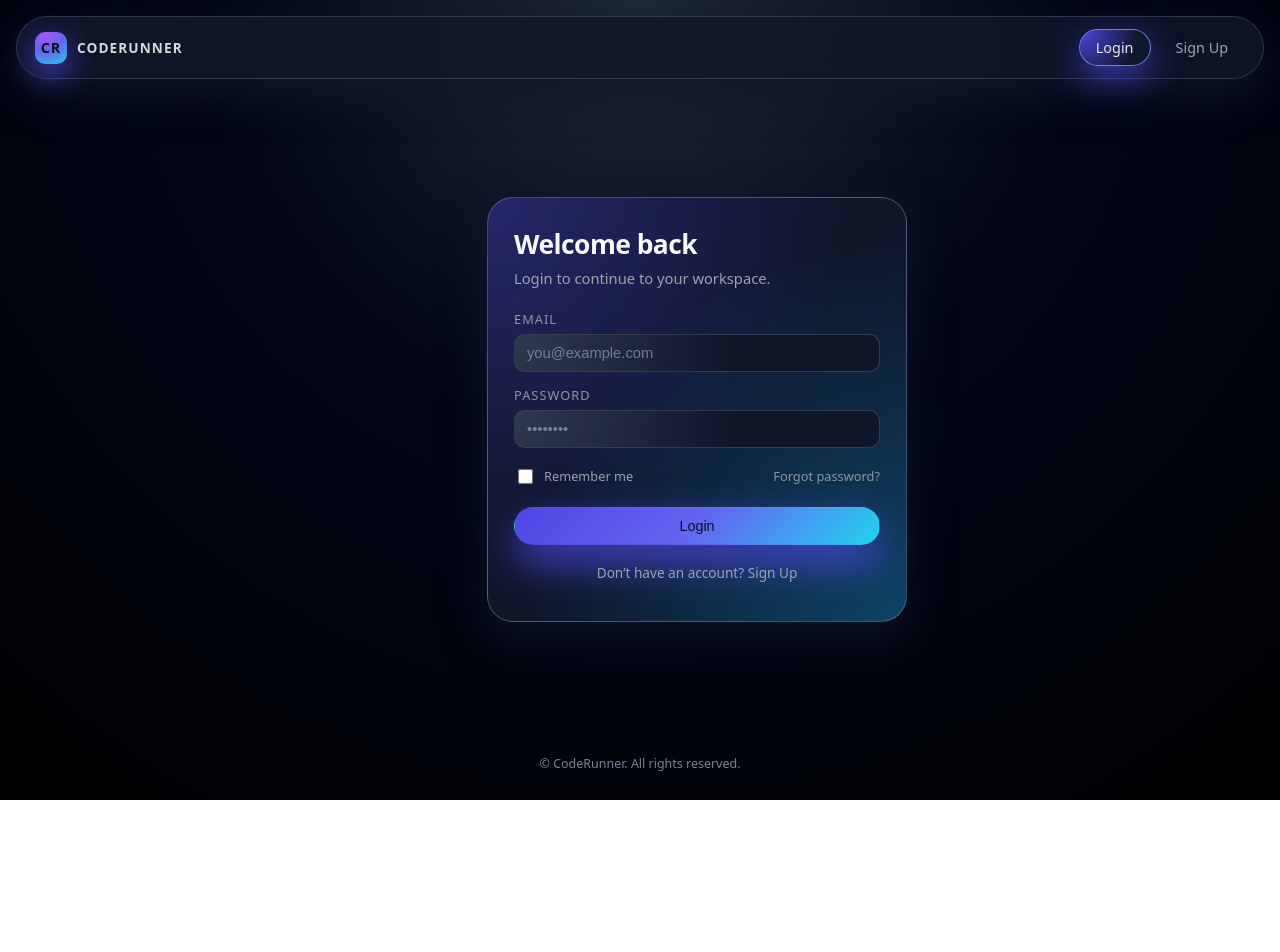
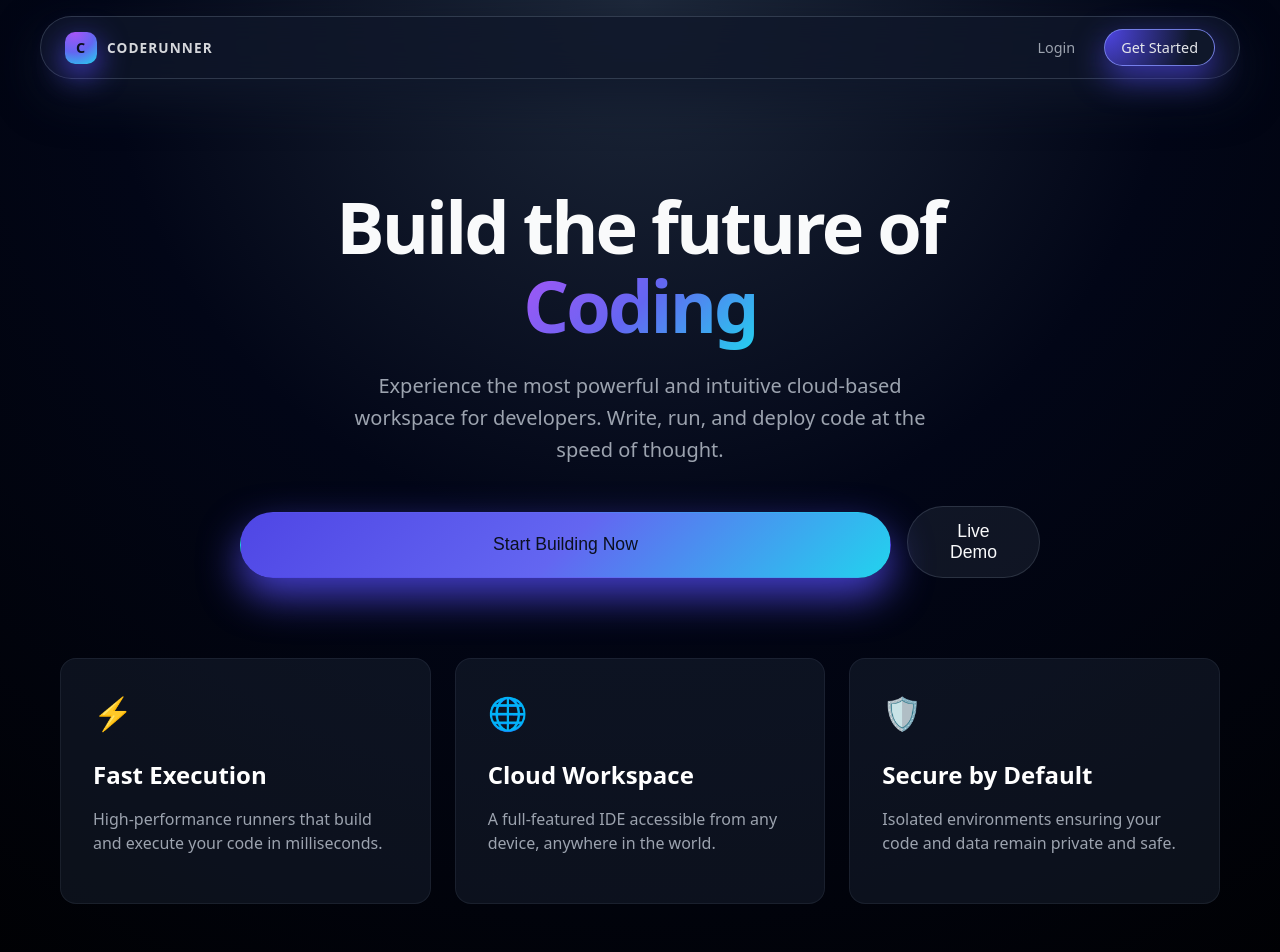
Before and after one commit to ABHIII777/CodeRunner, a React (Vite) app: page / in a window 1280 px wide. Shown: the top 952 px of the page. Before the commit the page ends 800 px from the top, so only its background shows below. Built offline with nearby package versions, Linux system fonts and the light colour scheme.

Commit message:
Landing page

```diff
--- a/src/frontend/App.tsx
+++ b/src/frontend/App.tsx
@@ -5,12 +5,14 @@ import Login from "./Login";
 import Signup from "./Signup";
 import Dashboard from "./Dashboard";
 import Workspace from "./Workspace";
+import LandingPage from "./LandingPage";
 
 function App() {
   return (
     <BrowserRouter>
       <Routes>
-        <Route path="/" element={<Login />} />
+        <Route path="/" element={<LandingPage />} />
+        <Route path="/login" element={<Login />} />
         <Route path="/signup" element={<Signup />} />
         <Route path="/dashboard" element={<Dashboard />} />
         <Route path="/workspace" element={<Workspace />} />
--- a/src/frontend/LandingPage.tsx
+++ b/src/frontend/LandingPage.tsx
@@ -1,22 +1,63 @@
 import "./styles/LandingPage.css";
 import { useNavigate, Link } from "react-router-dom";
-import { useEffect } from "react";
 
 export default function LandingPage() {
-  const navigate = useNavigate();
+    const navigate = useNavigate();
 
-  function handleClick() {
-    useEffect(() => {
-      navigate("/login");
-    });
-  }
+    return (
+        <div className="landing-shell">
+            <header className="landing-header">
+                <div className="brand">
+                    <div className="brand-mark">C</div>
+                    <span className="brand-text">CodeRunner</span>
+                </div>
+                <nav className="landing-nav">
+                    <Link to="/login" className="nav-link">Login</Link>
+                    <Link to="/signup" className="nav-link active">Get Started</Link>
+                </nav>
+            </header>
 
-  return (
-    <>
-      <h1>This is Landing Page !!!</h1>
-      <button onClick={handleClick}>
-        <Link to="/login">Login</Link>
-      </button>
-    </>
-  );
+            <main className="landing-main">
+                <div className="hero-section">
+                    <h1 className="hero-title">
+                        Build the future of <span className="gradient-text">Coding</span>
+                    </h1>
+                    <p className="hero-subtitle">
+                        Experience the most powerful and intuitive cloud-based workspace for developers.
+                        Write, run, and deploy code at the speed of thought.
+                    </p>
+                    <div className="hero-actions">
+                        <button onClick={() => navigate("/signup")} className="btn primary big">
+                            Start Building Now
+                        </button>
+                        <button onClick={() => navigate("/login")} className="btn secondary big">
+                            Live Demo
+                        </button>
+                    </div>
+                </div>
+
+                <div className="features-grid">
+                    <div className="feature-card">
+                        <div className="feature-icon">⚡</div>
+                        <h3>Fast Execution</h3>
+                        <p>High-performance runners that build and execute your code in milliseconds.</p>
+                    </div>
+                    <div className="feature-card">
+                        <div className="feature-icon">🌐</div>
+                        <h3>Cloud Workspace</h3>
+                        <p>A full-featured IDE accessible from any device, anywhere in the world.</p>
+                    </div>
+                    <div className="feature-card">
+                        <div className="feature-icon">🛡️</div>
+                        <h3>Secure by Default</h3>
+                        <p>Isolated environments ensuring your code and data remain private and safe.</p>
+                    </div>
+                </div>
+            </main>
+
+            <footer className="landing-footer">
+                <p>&copy; 2024 CodeRunner. All rights reserved.</p>
+            </footer>
+        </div>
+    );
 }
--- a/src/frontend/styles/LandingPage.css
+++ b/src/frontend/styles/LandingPage.css
@@ -0,0 +1,159 @@
+/* LandingPage component styles */
+@import url("./Login.css");
+
+.landing-shell {
+  min-height: 100vh;
+  display: flex;
+  flex-direction: column;
+  padding: 16px;
+  background: radial-gradient(circle at top, #1e293b 0, #020617 42%, #000 100%);
+  color: var(--text);
+}
+
+.landing-header {
+  display: flex;
+  align-items: center;
+  justify-content: space-between;
+  padding: 12px 24px;
+  border-radius: var(--radius-pill);
+  background: rgba(15, 23, 42, 0.8);
+  border: 1px solid rgba(148, 163, 184, 0.25);
+  box-shadow: var(--shadow-soft);
+  backdrop-filter: blur(18px);
+  max-width: 1200px;
+  margin: 0 auto;
+  width: 100%;
+}
+
+.landing-nav {
+  display: flex;
+  gap: 12px;
+}
+
+.landing-main {
+  flex: 1;
+  display: flex;
+  flex-direction: column;
+  align-items: center;
+  justify-content: center;
+  padding: 60px 20px;
+  max-width: 1200px;
+  margin: 0 auto;
+  width: 100%;
+}
+
+.hero-section {
+  text-align: center;
+  max-width: 800px;
+  margin-bottom: 80px;
+  animation: fadeIn 1s ease-out;
+}
+
+.hero-title {
+  font-size: clamp(2.5rem, 8vw, 4.5rem);
+  font-weight: 800;
+  line-height: 1.1;
+  margin-bottom: 24px;
+  letter-spacing: -0.04em;
+}
+
+.gradient-text {
+  background: linear-gradient(135deg, #a855f7, #6366f1, #22d3ee);
+  -webkit-background-clip: text;
+  -webkit-text-fill-color: transparent;
+  background-clip: text;
+}
+
+.hero-subtitle {
+  font-size: clamp(1rem, 3vw, 1.25rem);
+  color: var(--muted);
+  line-height: 1.6;
+  margin-bottom: 40px;
+  max-width: 600px;
+  margin-inline: auto;
+}
+
+.hero-actions {
+  display: flex;
+  gap: 16px;
+  justify-content: center;
+}
+
+.btn.big {
+  padding: 14px 32px;
+  font-size: 1.1rem;
+}
+
+.btn.secondary {
+  background: rgba(148, 163, 184, 0.1);
+  color: var(--text);
+  border: 1px solid rgba(148, 163, 184, 0.2);
+}
+
+.btn.secondary:hover {
+  background: rgba(148, 163, 184, 0.2);
+  border-color: rgba(148, 163, 184, 0.4);
+  transform: translateY(-2px);
+}
+
+.features-grid {
+  display: grid;
+  grid-template-columns: repeat(auto-fit, minmax(300px, 1fr));
+  gap: 24px;
+  width: 100%;
+  animation: slideIn 1s ease-out 0.2s both;
+}
+
+.feature-card {
+  padding: 32px;
+  border-radius: var(--radius-lg);
+  background: rgba(30, 41, 59, 0.4);
+  border: 1px solid rgba(148, 163, 184, 0.1);
+  transition: all var(--transition-med);
+}
+
+.feature-card:hover {
+  background: rgba(30, 41, 59, 0.6);
+  border-color: var(--accent);
+  transform: translateY(-8px);
+  box-shadow: 0 20px 40px rgba(0, 0, 0, 0.4);
+}
+
+.feature-icon {
+  font-size: 2rem;
+  margin-bottom: 20px;
+}
+
+.feature-card h3 {
+  font-size: 1.5rem;
+  margin-bottom: 12px;
+  color: #fff;
+}
+
+.feature-card p {
+  color: var(--muted);
+  line-height: 1.5;
+}
+
+.landing-footer {
+  text-align: center;
+  padding: 40px 20px;
+  border-top: 1px solid rgba(148, 163, 184, 0.1);
+  color: var(--muted);
+  font-size: 0.9rem;
+}
+
+@media (max-width: 640px) {
+  .hero-actions {
+    flex-direction: column;
+    width: 100%;
+  }
+
+  .btn.big {
+    width: 100%;
+  }
+
+  .landing-nav {
+    display: none;
+  }
+}
```
